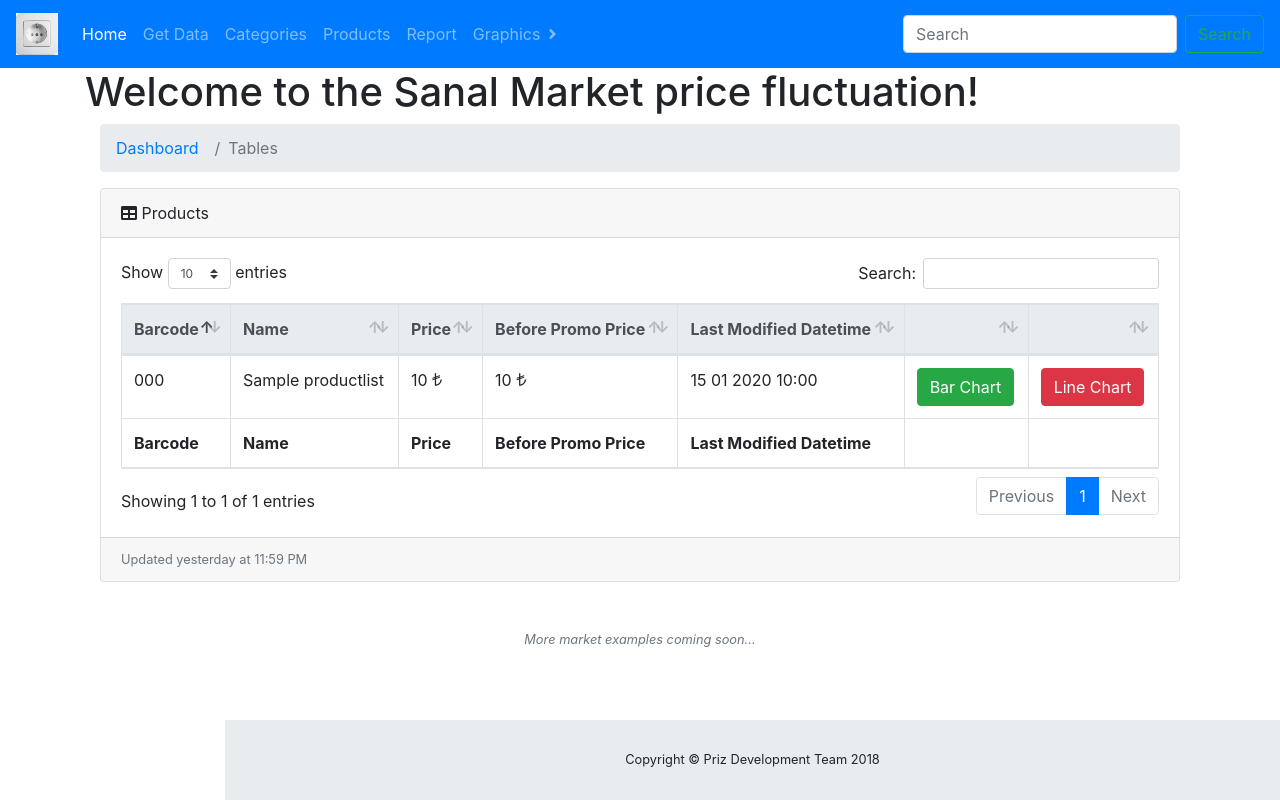
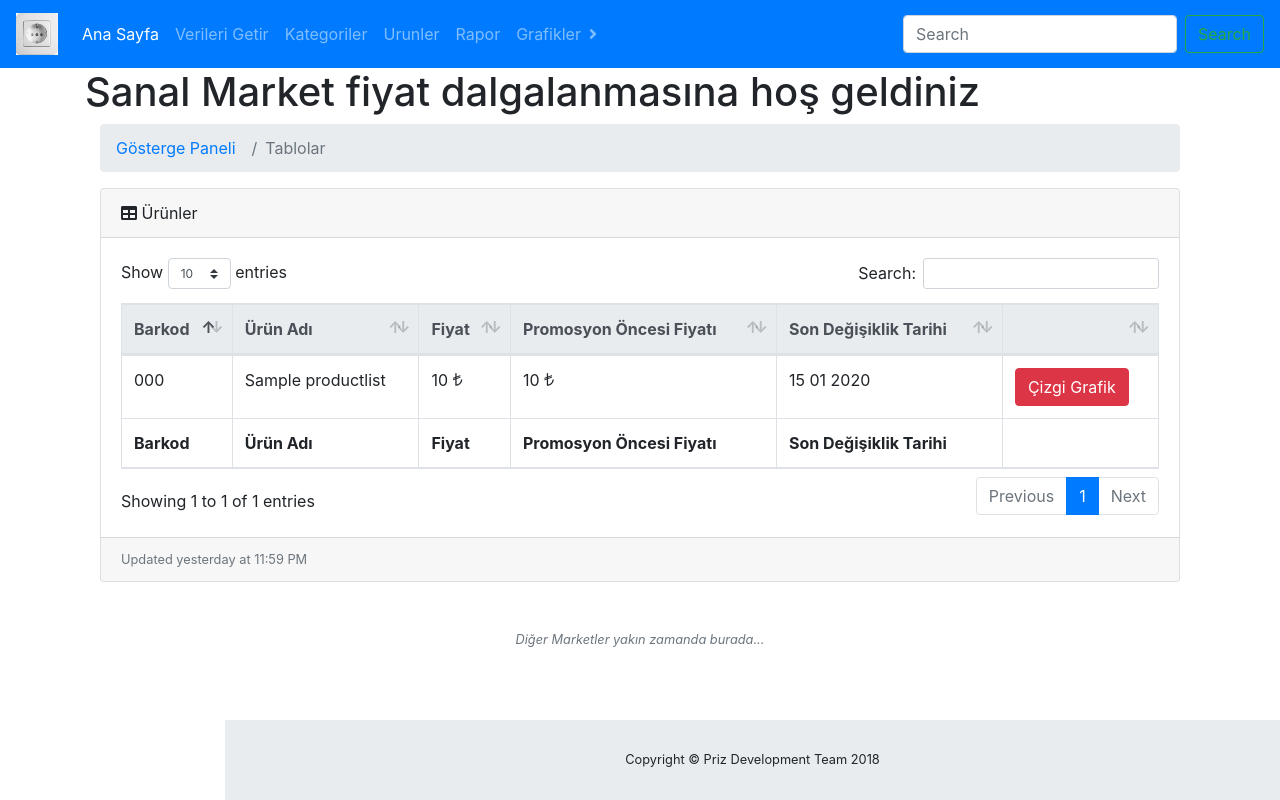
Before and after one commit to husuzttemu/prizWeb, a Flask app: page /products/1 in a window 1280 px wide. Run offline with Flask 2, Linux system fonts and the light colour scheme; a database or web service that is not in the repository returns one stand-in record (values such as "Sample title"); some libraries are stand-ins or nearby versions.

Commit message:
Site türkçe olarak güncellendiç Çizgi grafikte ve verilerde saat kaldırıldı. Çizgi grafikte ürün tutarının maksimumu alınacak şekilde değişlik yapıldı.

```diff
--- a/app.py
+++ b/app.py
@@ -74,7 +74,7 @@ def chart(barcodeParam):
     for product in productlist:
         barcode = product["barcode"]
         name = product["name"]
-        labels = [x["insertDatetime"].strftime("%d %m %Y %H:%M") for x in product["prices"]]
+        labels = [x["insertDatetime"].strftime("%d %m %Y") for x in product["prices"]]
         values = [float(str.replace(x["price"], ",", ".")) for x in product["prices"]]
         #hus = [{"date":x["insertDatetime"],"price":float(str.replace(x["price"], ",", "."))} for x in product["prices"]]
         #print(hus)
@@ -123,14 +123,16 @@ def productlist(categoryname):
 @app.route('/linechart/<barcodeParam>', methods=['GET'])
 def linechart(barcodeParam):
     productlist = mongo.db.productlist.find({"barcode": barcodeParam})
+    maxprice = 10
 
     for product in productlist:
         barcode = product["barcode"]
         name = product["name"]
-        labels = [x["insertDatetime"].strftime("%d %m %Y %H:%M") for x in product["prices"]]
+        labels = [x["insertDatetime"].strftime("%d %m %Y") for x in product["prices"]]
         values = [float(str.replace(x["price"], ",", ".")) for x in product["prices"]]
+        if int(round(max(values),0)) > maxprice: maxprice = int(round(max(values),0)) + 1
 
-    return render_template('linechart.html', barcode=barcode, name=name, values=values, labels=labels)
+    return render_template('linechart.html', barcode=barcode, name=name, values=values, labels=labels, maxprice=maxprice)
 
 if __name__ == '__main__':
     app.run(debug=True)
--- a/templates/404.html
+++ b/templates/404.html
@@ -1,6 +1,6 @@
 {% extends 'base.html' %}
 
 {% block content %}
-<h1>404 - Post not found</h1>
+<h1>404 - Yayın bulunamadı</h1>
 <p>{{message}}</p>
 {% endblock%}
--- a/templates/base.html
+++ b/templates/base.html
@@ -45,31 +45,30 @@
   <div class="collapse navbar-collapse" id="navbarSupportedContent">
     <ul class="navbar-nav mr-auto">
       <li class="nav-item active">
-        <a class="nav-link" href="#">Home <span class="sr-only">(current)</span></a>
+        <a class="nav-link" href="#">Ana Sayfa <span class="sr-only">(current)</span></a>
       </li>
       <li class="nav-item">
-          <a class="nav-link" href="/create">Get Data</a>
+          <a class="nav-link" href="/create">Verileri Getir</a>
       </li>
 
       <li class="nav-item">
-        <a class="nav-link" href="/categories">Categories</a>
+        <a class="nav-link" href="/categories">Kategoriler</a>
       </li>
 
       <li class="nav-item">
-        <a class="nav-link" href="/allproducts">Products</a>
+        <a class="nav-link" href="/allproducts">Urunler</a>
       </li>
         <li class="nav-item">
-        <a class="nav-link" href="/productreport">Report</a>
+        <a class="nav-link" href="/productreport">Rapor</a>
       </li>
 
 
      <li class="nav-item dropdown">
         <a class="nav-link dropdown-toggle" href="#" id="navbarDropdownMenuLink" role="button" data-toggle="dropdown" aria-haspopup="true" aria-expanded="false">
-          Graphics
+          Grafikler
         </a>
         <div class="dropdown-menu" aria-labelledby="navbarDropdownMenuLink">
-          <a class="dropdown-item" href="/chart/20000027023000">Bar Chart</a>
-          <a class="dropdown-item" href="/linechart/20000027023000">Line Chart</a>
+          <a class="dropdown-item" href="/linechart/20000027023000">Çizgi Grafik</a>
         </div>
       </li>
     </ul>
--- a/templates/create.html
+++ b/templates/create.html
@@ -4,7 +4,7 @@
 
 <form method="POST">
   <br>
-  <button type="submit" class="btn btn-primary">Load Price</button>
+  <button type="submit" class="btn btn-primary">Fiyatları Yükle</button>
 </form>
 
 {% endblock%}
--- a/templates/graph.html
+++ b/templates/graph.html
@@ -8,16 +8,16 @@
 
 
         <div class="col-md-12">
-            <h1>Priz Bar Graph</h1>
+            <h1>Çubuk Grafik</h1>
         </div>
 
 
         <div class="col-md-12">
-            <h3>Barcode : {{barcode}}</h3>
+            <h3>Barkod : {{barcode}}</h3>
         </div>
 
         <div class="col-md-12">
-            <h3>Product Name : {{name}}</h3>
+            <h3>Ürün Adı : {{name}}</h3>
         </div>
 
         <div class="col-md-12">
--- a/templates/products.html
+++ b/templates/products.html
@@ -3,7 +3,7 @@
 {% block content %}
 
 <!-- <a href="{{url_for('create')}} ">Scrap sanalmarket</a> -->
-<h1>Welcome to the Sanal Market price fluctuation!</h1>
+<h1>Sanal Market fiyat dalgalanmasına hoş geldiniz</h1>
 
 <div id="content-wrapper">
 
@@ -12,38 +12,36 @@
           <!-- Breadcrumbs-->
           <ol class="breadcrumb">
             <li class="breadcrumb-item">
-              <a href="#">Dashboard</a>
+              <a href="#">Gösterge Paneli</a>
             </li>
-            <li class="breadcrumb-item active">Tables</li>
+            <li class="breadcrumb-item active">Tablolar</li>
           </ol>
 
           <!-- DataTables Example -->
           <div class="card mb-3">
             <div class="card-header">
               <i class="fas fa-table"></i>
-              Products</div>
+              Ürünler</div>
             <div class="card-body">
               <div class="table-responsive">
                 <table class="table table-bordered table-hover" id="dataTable" width="100%" cellspacing="0">
                   <thead class="thead-light">
                     <tr>
-                      <th>Barcode</th>
-                      <th>Name</th>
-                      <th>Price</th>
-                      <th>Before Promo Price</th>
-                      <th>Last Modified Datetime</th>
-                        <th></th>
+                      <th>Barkod</th>
+                      <th>Ürün Adı</th>
+                      <th>Fiyat</th>
+                      <th>Promosyon Öncesi Fiyatı</th>
+                      <th>Son Değişiklik Tarihi</th>
                         <th></th>
                     </tr>
                   </thead>
                   <tfoot>
                     <tr>
-                      <th>Barcode</th>
-                      <th>Name</th>
-                      <th>Price</th>
-                      <th>Before Promo Price</th>
-                      <th>Last Modified Datetime</th>
-                        <th></th>
+                      <th>Barkod</th>
+                      <th>Ürün Adı</th>
+                      <th>Fiyat</th>
+                      <th>Promosyon Öncesi Fiyatı</th>
+                      <th>Son Değişiklik Tarihi</th>
                         <th></th>
                     </tr>
                   </tfoot>
@@ -58,12 +56,9 @@
 					   <td>{{ product['PromoPrice'] }}
                          <span class="simge-tl">&#8378;</span>
                        </td>
-					   <td>{{ product['lastModifiedTime'].strftime("%d %m %Y %H:%M") }}</td>
+					   <td>{{ product['lastModifiedTime'].strftime("%d %m %Y") }}</td>
                         <td>
-                            <input type="submit"  class="btn btn-success" value="Bar Chart" name="barchart" onclick="location.href='/chart/{{product['barcode']}}';">
-                        </td>
-                        <td>
-                            <input type="submit" class="btn btn-danger"  value="Line Chart" name="linechart" onclick="location.href='/linechart/{{product['barcode']}}';">
+                            <input type="submit" class="btn btn-danger"  value="Çizgi Grafik" name="linechart" onclick="location.href='/linechart/{{product['barcode']}}';">
                         </td>
 
                     </tr>
@@ -76,7 +71,7 @@
           </div>
 
           <p class="small text-center text-muted my-5">
-            <em>More market examples coming soon...</em>
+            <em>Diğer Marketler yakın zamanda burada...</em>
           </p>
 
         </div>
```
Also changed, not shown: templates/categories.html (+6 -6 lines), templates/home.html (+7 -7 lines), templates/linechart.html (+4 -4 lines), templates/productreport.html (+8 -8 lines), templates/queryproducts.html (+13 -18 lines).
